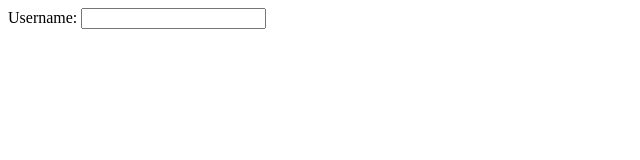
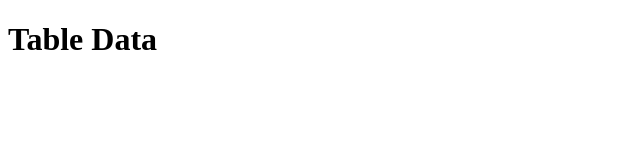
Before and after one commit to KESHAVSHARMA40/KESHAVGITHUB, a plain HTML site: page GITHUabasictable.html in a window 1280 px wide. Shown: the whole page, without its empty margins (0-640 px from the left). Drawn offline with Linux system fonts and the light colour scheme.

Commit message:
This page has been updated

```diff
--- a/GITHUabasictable.html
+++ b/GITHUabasictable.html
@@ -3,13 +3,9 @@
 <head>
     <meta charset="UTF-8">
     <meta name="viewport" content="width=device-width, initial-scale=1.0">
-    <title>Document</title>
+    <title>A basic HTML table</title>
 </head>
 <body>
-    <form>
-        <label>
-            Username: <input type="text" name="Keshav" >
-        </label>
-    </form>
+    <h1>Table Data</h1>
 </body>
 </html>
```
